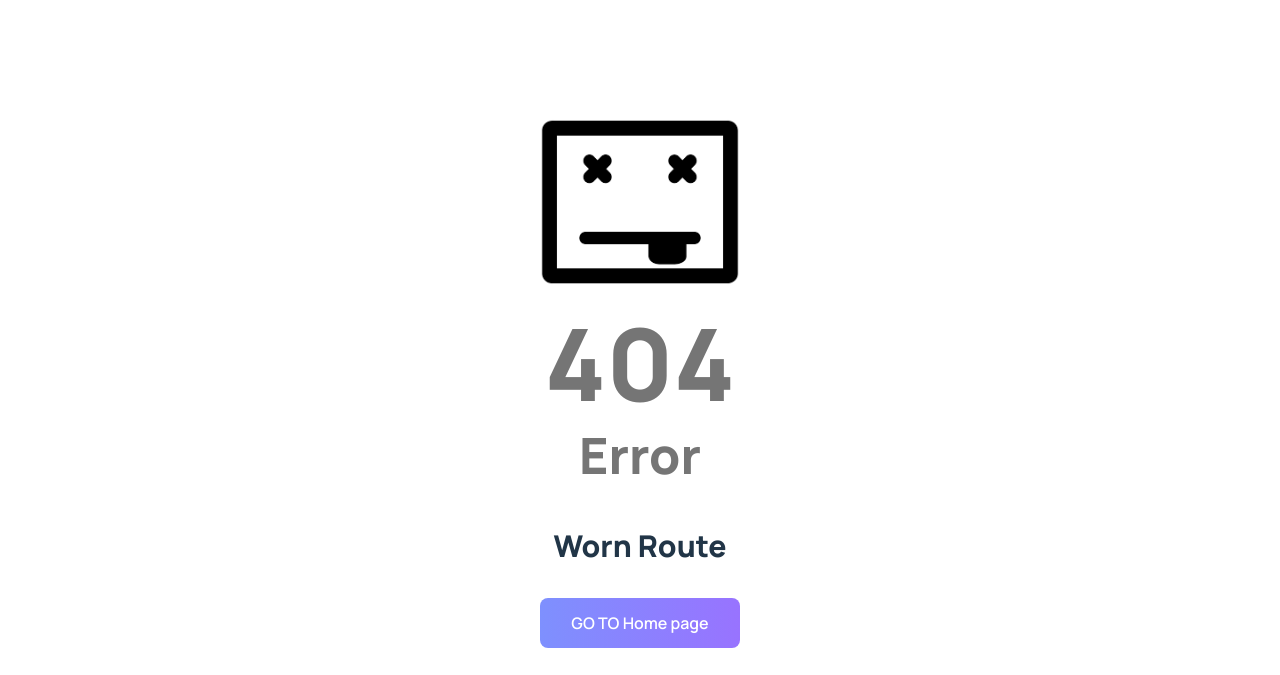
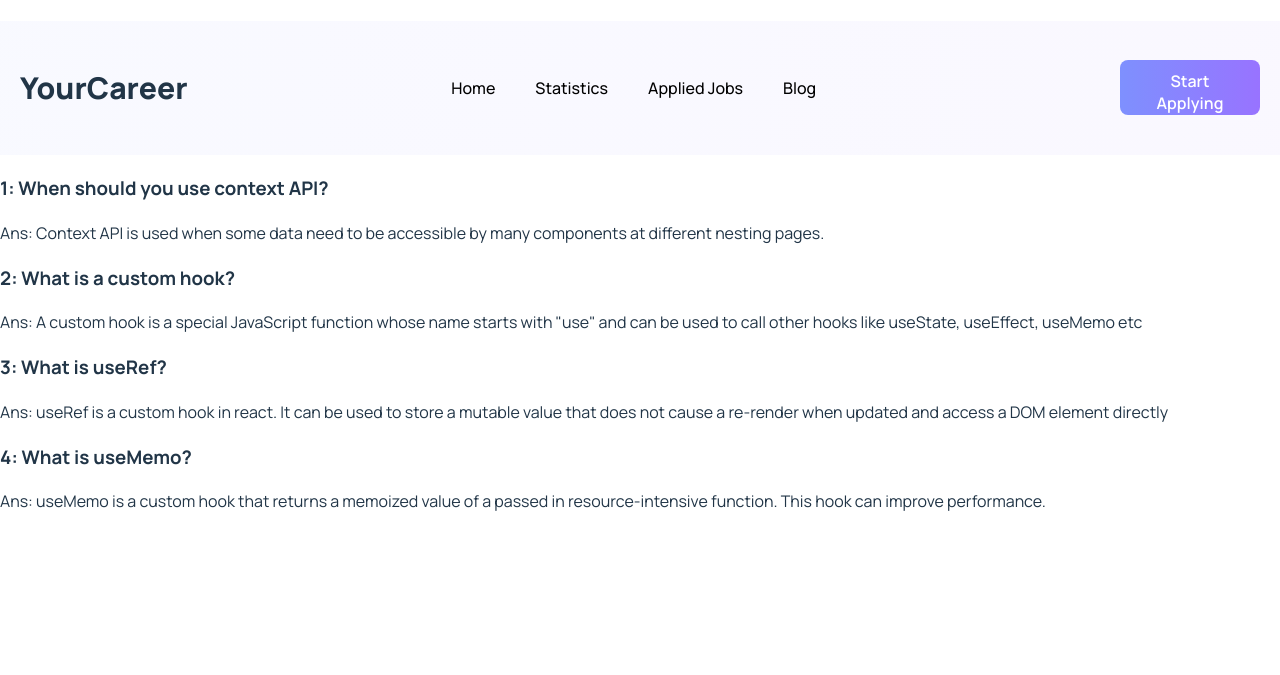
Before and after one commit to MHSourov621/YourCareer, a React (Vite) app: page /blog in a window 1280 px wide. Before the commit this address had no page. Shown: the part 125-800 px from the top of the page. Built offline with nearby package versions, Linux system fonts and the light colour scheme.

Commit message:
blog page added

```diff
--- a/src/component/AppliedJob/AppliedJob.jsx
+++ b/src/component/AppliedJob/AppliedJob.jsx
@@ -15,7 +15,7 @@ const AppliedJob = () => {
         }
     }
 
-    console.log(selectedJob);
+    // console.log(selectedJob);
     return (
         <div>
             <div className='applied-banner'>
--- /dev/null
+++ b/src/component/Blog/Blog.jsx
@@ -0,0 +1,21 @@
+import React from 'react';
+
+const Blog = () => {
+    return (
+        <div>
+            <h3>1: When should you use context API?</h3>
+            <p>Ans: Context API is used when some data need to be accessible by many components at different nesting pages.</p>
+
+            <h3>2: What is a custom hook?</h3>
+            <p>Ans: A custom hook is a special JavaScript function whose name starts with "use" and can be used to call other hooks like useState, useEffect, useMemo etc</p>
+
+            <h3>3: What is useRef?</h3>
+            <p>Ans: useRef is a custom hook in react. It can be used to store a mutable value that does not cause a re-render when updated and access a DOM element directly</p>
+
+            <h3>4: What is useMemo?</h3>
+            <p>Ans: useMemo is a custom hook that returns a memoized value of a passed in resource-intensive function. This hook can improve performance.</p>
+        </div>
+    );
+};
+
+export default Blog;
--- a/src/component/Jobs/Jobs.jsx
+++ b/src/component/Jobs/Jobs.jsx
@@ -1,4 +1,4 @@
-import React from 'react';
+import React, { useEffect, useState } from 'react';
 import Job from '../Job/Job';
 import "./Jobs.css"
 
@@ -18,6 +18,7 @@ const Jobs = ({ jobs }) => {
                     ></Job>)
                 }
             </div>
+            <button className='btn'>Sea all jobs</button>
         </div>
     );
 };
--- a/src/main.jsx
+++ b/src/main.jsx
@@ -13,6 +13,7 @@ import Main from './component/Main/Main';
 import Details from './component/Details/Details';
 import AppliedJob from './component/AppliedJob/AppliedJob';
 import ErrorPage from './component/ErrorPage/ErrorPage';
+import Blog from './component/Blog/Blog';
 
 const router = createBrowserRouter([
   {
@@ -39,6 +40,10 @@ const router = createBrowserRouter([
         path : "/jobs",
         element : <AppliedJob></AppliedJob>,
         loader : () => fetch('/jobs.json')
+      },
+      {
+        path : "/blog",
+        element : <Blog></Blog>
       }
 
     ]
```
